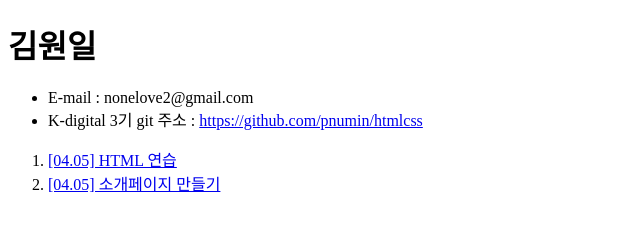
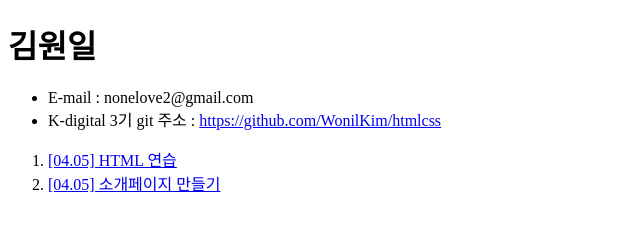
Before and after one commit to WonilKim/htmlcss, a plain HTML site: page index.html in a window 1280 px wide. Shown: the full height of the page, 0-640 px from the left. Drawn offline with Linux system fonts and the light colour scheme.

Commit message:
230405 Setup

```diff
--- a/index.html
+++ b/index.html
@@ -11,7 +11,7 @@
 
         <ul>
             <li>E-mail : nonelove2@gmail.com</li>
-            <li>K-digital 3기 git 주소 : <a href="https://github.com/pnumin/htmlcss"> https://github.com/pnumin/htmlcss</a></li>
+            <li>K-digital 3기 git 주소 : <a href="https://github.com/WonilKim/htmlcss"> https://github.com/WonilKim/htmlcss</a></li>
         </ul>
         <ol>
             <li><a href="./chapter1/01.html">[04.05] HTML 연습</a></li>
```
